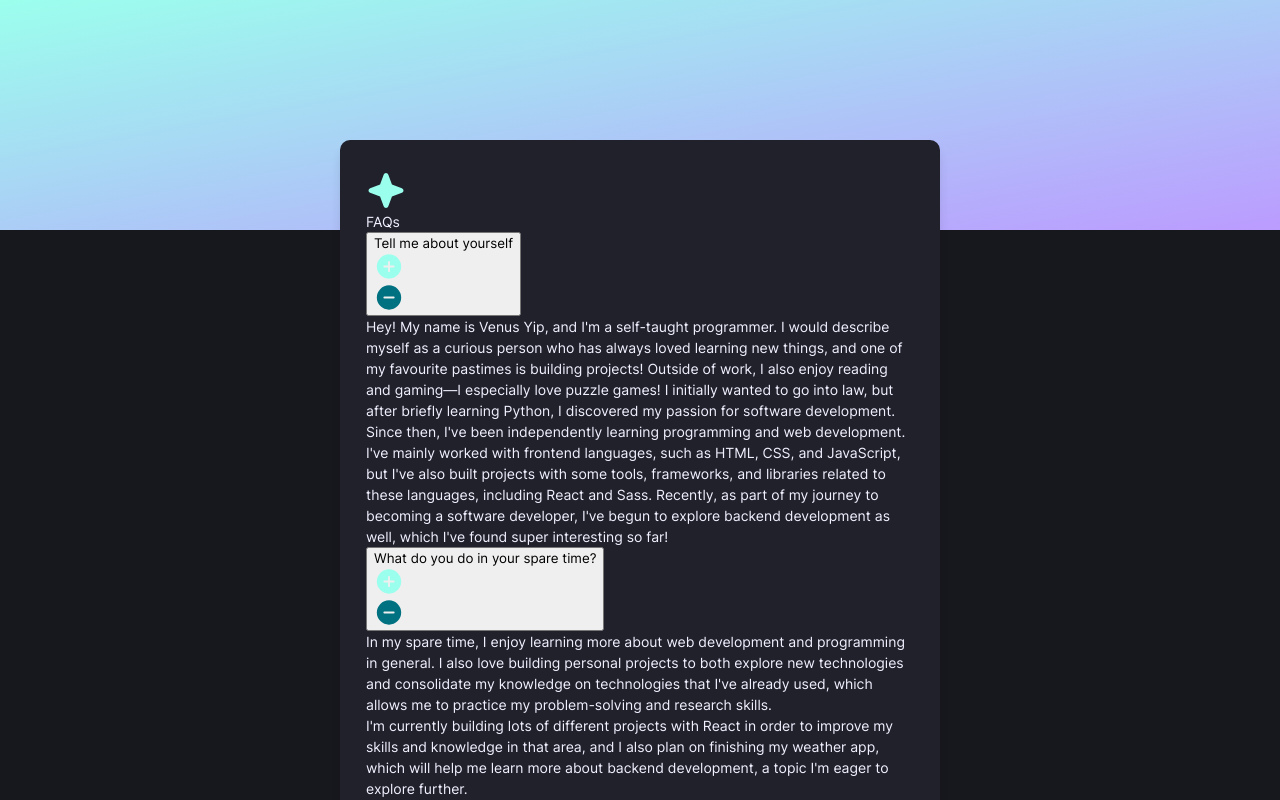
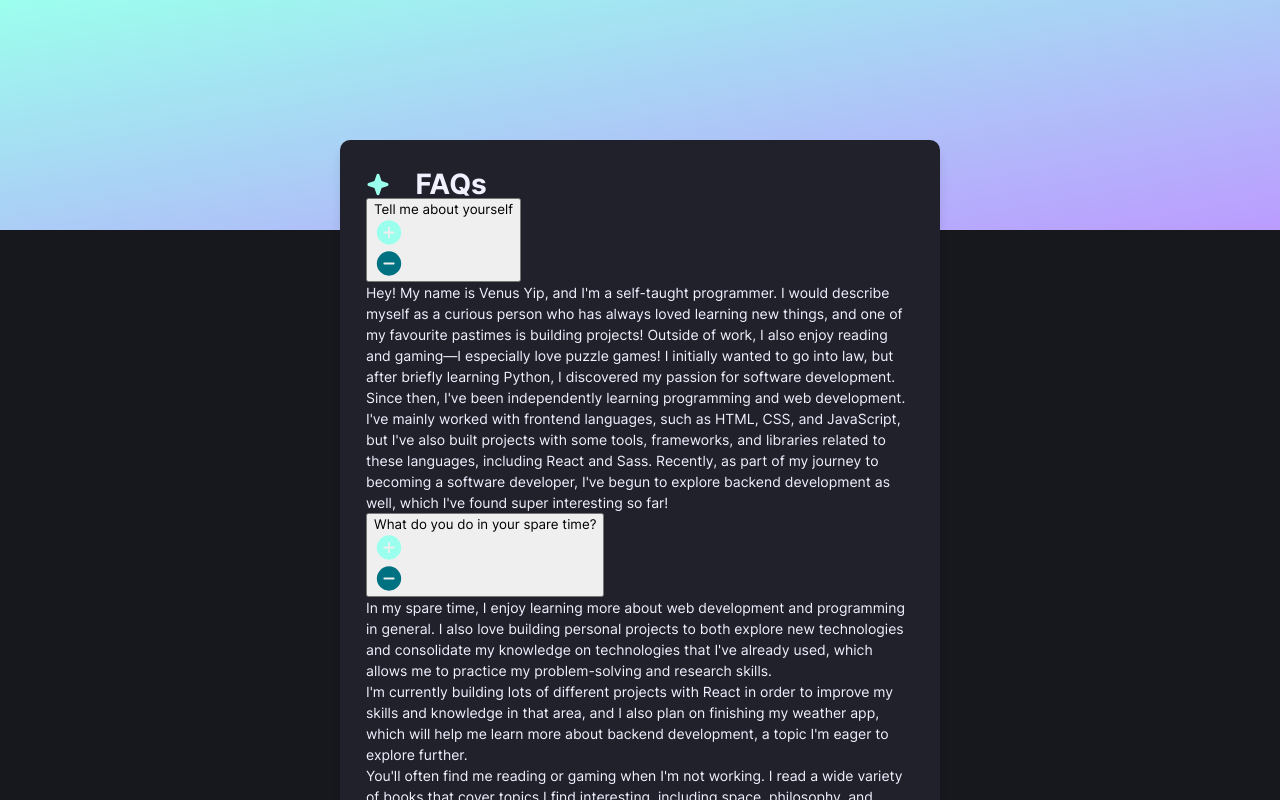
Before and after one commit to VenusY/faq-accordion, a React app: page / in a window 1280 px wide. Shown: the top 800 px of the page. Built offline with nearby package versions, Linux system fonts and the light colour scheme.

Commit message:
Style card header

```diff
--- a/src/styles/scss/App.scss
+++ b/src/styles/scss/App.scss
@@ -39,8 +39,24 @@ body {
 
 .card {
   max-width: 600px;
-  padding: 30px 26px;
+  padding: 30px 26px 0 26px;
   background: var(--clr-bg-secondary);
   border-radius: 10px;
   box-shadow: 0px 10px 10px rgba(0, 0, 0, 0.1);
+
+  &__header {
+    display: flex;
+    align-items: center;
+    gap: 25px;
+  }
+
+  &__icon {
+    height: 25px;
+  }
+
+  &__heading {
+    font-size: u.rem(28);
+    font-weight: 700;
+    line-height: 1;
+  }
 }
```
